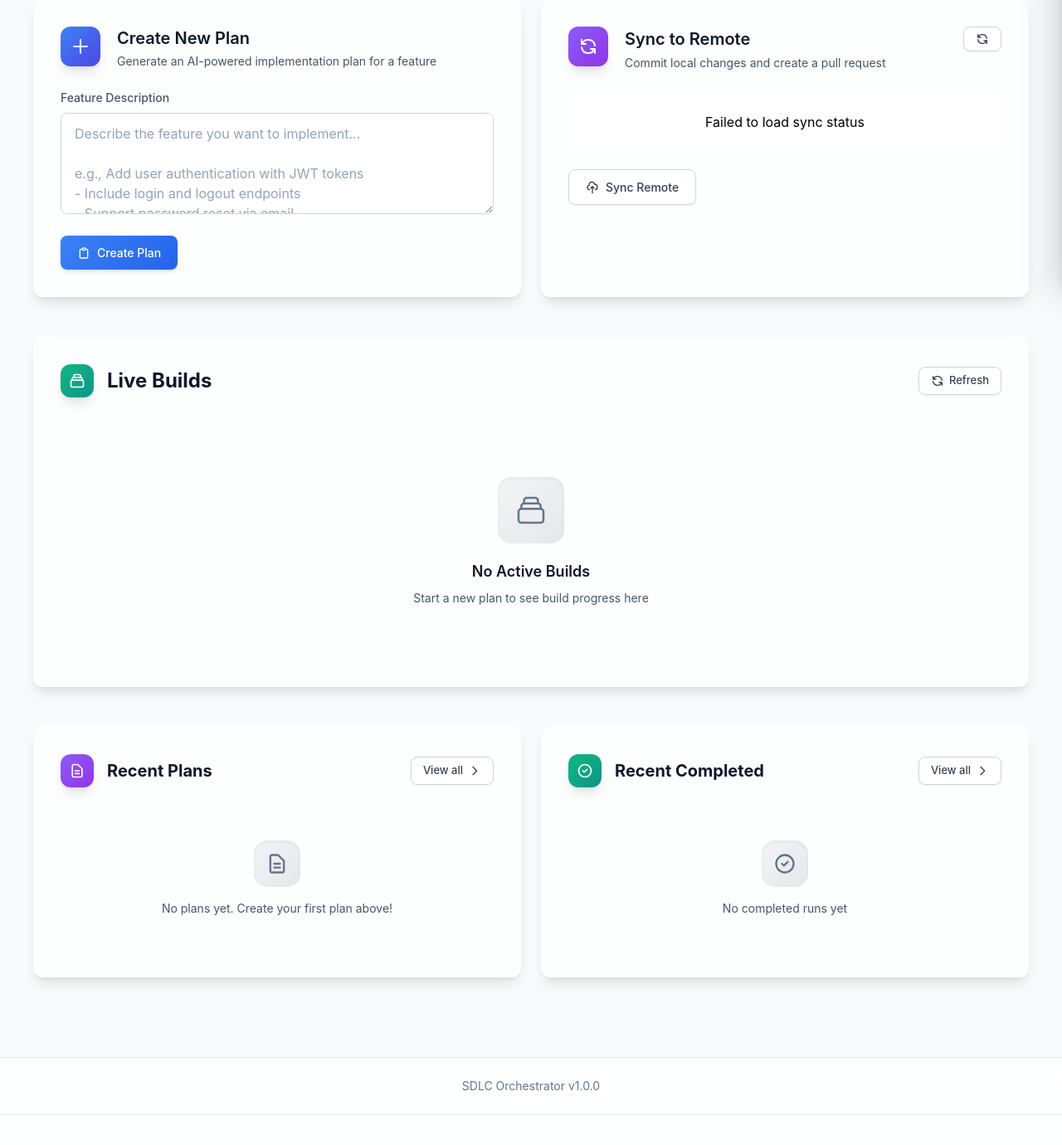
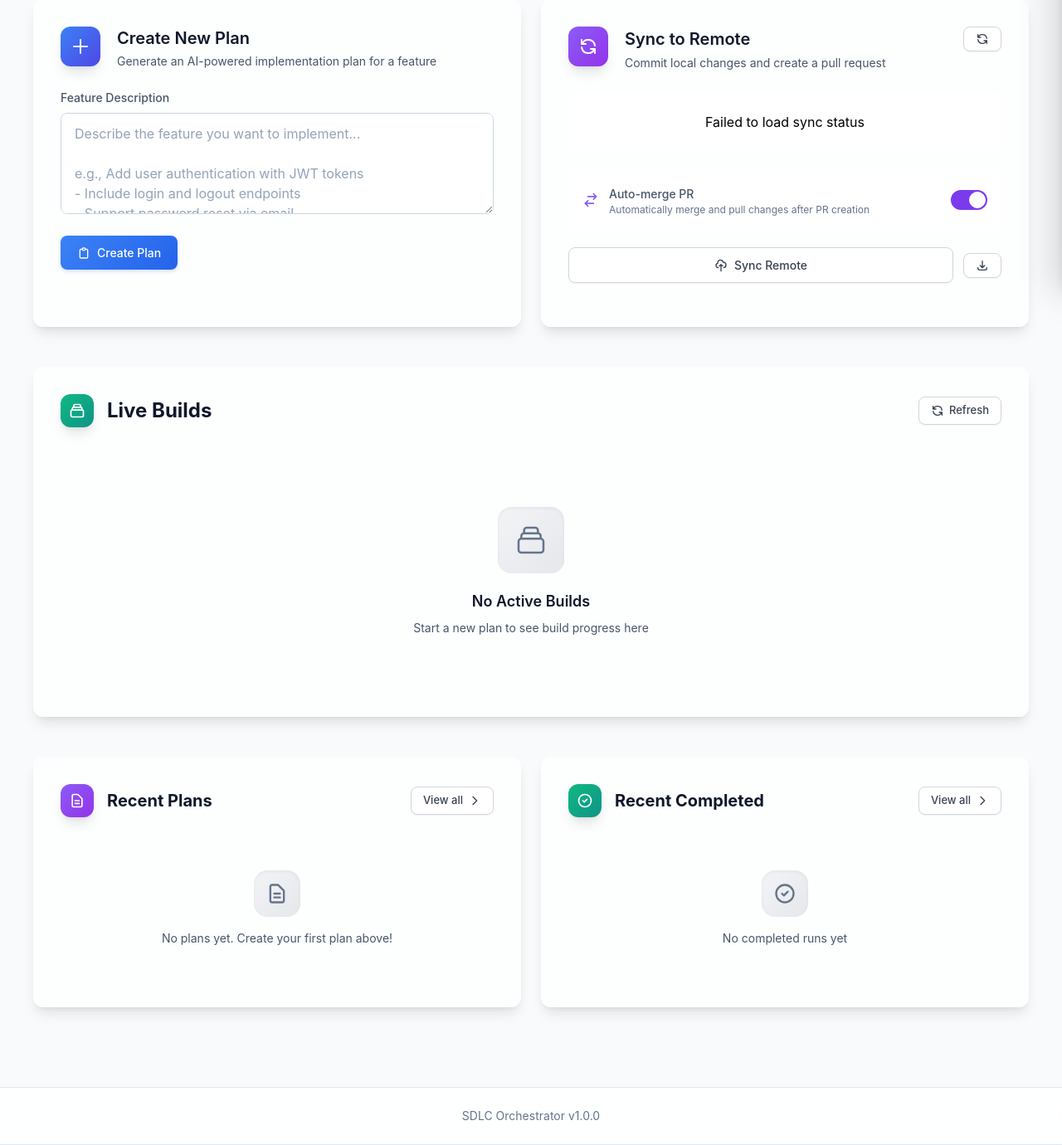
Before and after one commit to shreemWakecap/agentic-orchestrator, a Python web app: template .orchestrator/portal/templates/dashboard.html in a window 1280 px wide. Shown: the part 448-1828 px from the top of the page at 83% size. Before the commit the page ends 1792 px from the top, so only its background shows below. Run offline with Jinja, Linux system fonts and the light colour scheme; the template is opened without the code that fills it, so the values that code supplies are empty; some libraries are stand-ins or nearby versions.

Commit message:
feat(portal): add branch and PR management dashboard features
- Add API endpoints for listing/deleting local sync branches
- Add API endpoints for listing open PRs and merging via GitHub CLI
- Add pull-latest endpoint to fetch and pull current branch from origin
- Add dashboard UI for viewing/managing branches and PRs
- Add auto-merge toggle option for sync-remote workflow
- Include branch cleanup and PR merge actions in dashboard interface

```diff
--- a/.orchestrator/portal/static/js/dashboard.js
+++ b/.orchestrator/portal/static/js/dashboard.js
@@ -64,10 +64,15 @@
         button.disabled = true;
         button.textContent = 'Syncing...';
 
+        // Get auto-merge setting
+        const autoMergeCheckbox = document.getElementById('sync-auto-merge');
+        const autoMerge = autoMergeCheckbox ? autoMergeCheckbox.checked : true;
+
         try {
             const response = await fetch('/api/workflows/sync-remote', {
                 method: 'POST',
-                headers: { 'Content-Type': 'application/json' }
+                headers: { 'Content-Type': 'application/json' },
+                body: JSON.stringify({ auto_merge: autoMerge })
             });
 
             if (!response.ok) {
@@ -100,6 +105,173 @@
                 }, 500);
             });
         });
+    }
+
+    // Setup pull latest button
+    const pullLatestBtn = document.getElementById('pull-latest-btn');
+    if (pullLatestBtn) {
+        pullLatestBtn.addEventListener('click', async function() {
+            pullLatestBtn.disabled = true;
+            const icon = pullLatestBtn.querySelector('svg');
+            if (icon) icon.classList.add('animate-bounce');
+
+            try {
+                const response = await fetch('/api/workflows/pull-latest', {
+                    method: 'POST',
+                    headers: { 'Content-Type': 'application/json' }
+                });
+
+                const data = await response.json();
+                if (data.success) {
+                    // Refresh sync status after pull
+                    fetchSyncStatus();
+                    fetchBranchesAndPRs();
+                } else {
+                    alert('Pull failed: ' + (data.error || 'Unknown error'));
+                }
+            } catch (error) {
+                console.error('Error pulling latest:', error);
+                alert('Failed to pull latest: ' + error.message);
+            } finally {
+                pullLatestBtn.disabled = false;
+                if (icon) icon.classList.remove('animate-bounce');
+            }
+        });
+    }
+
+    // Initial fetch of branches and PRs
+    fetchBranchesAndPRs();
+}
+
+/**
+ * Fetch and display local sync branches and open PRs
+ */
+async function fetchBranchesAndPRs() {
+    // Fetch branches
+    try {
+        const branchResponse = await fetch('/api/workflows/branches');
+        const branchData = await branchResponse.json();
+        updateBranchList(branchData.branches || []);
+    } catch (error) {
+        console.error('Error fetching branches:', error);
+    }
+
+    // Fetch PRs
+    try {
+        const prResponse = await fetch('/api/workflows/prs');
+        const prData = await prResponse.json();
+        updatePRList(prData.prs || []);
+    } catch (error) {
+        console.error('Error fetching PRs:', error);
+    }
+}
+
+function updateBranchList(branches) {
+    const container = document.getElementById('sync-local-branches');
+    const listEl = document.getElementById('sync-branch-list');
+    const countEl = document.getElementById('sync-branch-count');
+
+    if (!container || !listEl) return;
+
+    if (branches.length === 0) {
+        container.classList.add('hidden');
+        return;
+    }
+
+    container.classList.remove('hidden');
+    if (countEl) countEl.textContent = branches.length;
+
+    var html = '';
+    branches.forEach(function(branch) {
+        html += '<li class="px-4 py-3 flex items-center justify-between hover:bg-tertiary/30 dark:hover:bg-tertiary/30">';
+        html += '<div class="min-w-0 flex-1">';
+        html += '<div class="text-sm font-mono text-primary dark:text-primary truncate">' + escapeHtml(branch.name) + '</div>';
+        html += '<div class="text-xs text-tertiary dark:text-tertiary truncate">' + escapeHtml(branch.message || '') + '</div>';
+        html += '</div>';
+        html += '<button type="button" class="ml-3 btn btn-xs text-red-600 hover:bg-red-100 dark:hover:bg-red-900/20" onclick="deleteBranch(\'' + escapeHtml(branch.name) + '\')" title="Delete branch">';
+        html += '<svg class="h-4 w-4" fill="none" stroke="currentColor" viewBox="0 0 24 24"><path stroke-linecap="round" stroke-linejoin="round" stroke-width="2" d="M19 7l-.867 12.142A2 2 0 0116.138 21H7.862a2 2 0 01-1.995-1.858L5 7m5 4v6m4-6v6m1-10V4a1 1 0 00-1-1h-4a1 1 0 00-1 1v3M4 7h16"></path></svg>';
+        html += '</button>';
+        html += '</li>';
+    });
+    listEl.innerHTML = html;
+}
+
+function updatePRList(prs) {
+    const container = document.getElementById('sync-open-prs');
+    const listEl = document.getElementById('sync-pr-list');
+    const countEl = document.getElementById('sync-pr-count');
+
+    if (!container || !listEl) return;
+
+    if (prs.length === 0) {
+        container.classList.add('hidden');
+        return;
+    }
+
+    container.classList.remove('hidden');
+    if (countEl) countEl.textContent = prs.length;
+
+    var html = '';
+    prs.forEach(function(pr) {
+        html += '<li class="px-4 py-3 flex items-center justify-between hover:bg-tertiary/30 dark:hover:bg-tertiary/30">';
+        html += '<div class="min-w-0 flex-1">';
+        html += '<a href="' + escapeHtml(pr.url) + '" target="_blank" class="text-sm font-medium text-blue-600 hover:text-blue-800 dark:text-blue-400 dark:hover:text-blue-300">';
+        html += '#' + pr.number + ' ' + escapeHtml(pr.title);
+        html += '</a>';
+        html += '<div class="text-xs text-tertiary dark:text-tertiary">' + escapeHtml(pr.head_branch) + ' → ' + escapeHtml(pr.base_branch) + '</div>';
+        html += '</div>';
+        html += '<button type="button" class="ml-3 btn btn-xs btn-primary" onclick="mergePR(' + pr.number + ')" title="Merge PR">';
+        html += '<svg class="h-4 w-4 mr-1" fill="none" stroke="currentColor" viewBox="0 0 24 24"><path stroke-linecap="round" stroke-linejoin="round" stroke-width="2" d="M8 7h12m0 0l-4-4m4 4l-4 4m0 6H4m0 0l4 4m-4-4l4-4"></path></svg>';
+        html += 'Merge';
+        html += '</button>';
+        html += '</li>';
+    });
+    listEl.innerHTML = html;
+}
+
+async function deleteBranch(branchName) {
+    if (!confirm('Delete branch "' + branchName + '"? This cannot be undone.')) {
+        return;
+    }
+
+    try {
+        const response = await fetch('/api/workflows/branches/' + encodeURIComponent(branchName), {
+            method: 'DELETE'
+        });
+        const data = await response.json();
+        if (data.success) {
+            fetchBranchesAndPRs();
+        } else {
+            alert('Failed to delete branch: ' + (data.error || 'Unknown error'));
+        }
+    } catch (error) {
+        console.error('Error deleting branch:', error);
+        alert('Failed to delete branch: ' + error.message);
+    }
+}
+
+async function mergePR(prNumber) {
+    if (!confirm('Merge PR #' + prNumber + '? This will merge and delete the remote branch.')) {
+        return;
+    }
+
+    try {
+        const response = await fetch('/api/workflows/prs/' + prNumber + '/merge', {
+            method: 'POST',
+            headers: { 'Content-Type': 'application/json' }
+        });
+        const data = await response.json();
+        if (data.success) {
+            // Pull latest after merge
+            await fetch('/api/workflows/pull-latest', { method: 'POST' });
+            fetchBranchesAndPRs();
+            fetchSyncStatus();
+        } else {
+            alert('Failed to merge PR: ' + (data.error || 'Unknown error'));
+        }
+    } catch (error) {
+        console.error('Error merging PR:', error);
+        alert('Failed to merge PR: ' + error.message);
     }
 }
 
--- a/.orchestrator/portal/templates/dashboard.html
+++ b/.orchestrator/portal/templates/dashboard.html
@@ -210,12 +210,71 @@
                 <p class="text-xs text-tertiary dark:text-tertiary mt-1">No pending changes to push to remote</p>
             </div>
 
-            <button type="button" id="sync-remote-btn" class="btn btn-secondary btn-modern group">
-                <svg class="h-4 w-4 mr-2 group-hover:-translate-y-0.5 transition-transform" fill="none" stroke="currentColor" viewBox="0 0 24 24">
-                    <path stroke-linecap="round" stroke-linejoin="round" stroke-width="2" d="M7 16a4 4 0 01-.88-7.903A5 5 0 1115.9 6L16 6a5 5 0 011 9.9M15 13l-3-3m0 0l-3 3m3-3v12"></path>
-                </svg>
-                Sync Remote
-            </button>
+            <!-- Auto-merge Option -->
+            <div class="glass rounded-xl p-4 mb-5">
+                <label class="flex items-center justify-between cursor-pointer">
+                    <div class="flex items-center">
+                        <svg class="h-5 w-5 mr-3 text-violet-500" fill="none" stroke="currentColor" viewBox="0 0 24 24">
+                            <path stroke-linecap="round" stroke-linejoin="round" stroke-width="2" d="M8 7h12m0 0l-4-4m4 4l-4 4m0 6H4m0 0l4 4m-4-4l4-4"></path>
+                        </svg>
+                        <div>
+                            <span class="text-sm font-medium text-secondary dark:text-secondary">Auto-merge PR</span>
+                            <p class="text-xs text-tertiary dark:text-tertiary">Automatically merge and pull changes after PR creation</p>
+                        </div>
+                    </div>
+                    <div class="relative">
+                        <input type="checkbox" id="sync-auto-merge" class="sr-only peer" checked>
+                        <div class="w-11 h-6 bg-gray-200 peer-focus:outline-none peer-focus:ring-4 peer-focus:ring-violet-300 dark:peer-focus:ring-violet-800 rounded-full peer dark:bg-gray-700 peer-checked:after:translate-x-full peer-checked:after:border-white after:content-[''] after:absolute after:top-[2px] after:left-[2px] after:bg-white after:border-gray-300 after:border after:rounded-full after:h-5 after:w-5 after:transition-all dark:border-gray-600 peer-checked:bg-violet-600"></div>
+                    </div>
+                </label>
+            </div>
+
+            <!-- Sync Actions -->
+            <div class="flex items-center gap-3 mb-5">
+                <button type="button" id="sync-remote-btn" class="btn btn-secondary btn-modern group flex-1">
+                    <svg class="h-4 w-4 mr-2 group-hover:-translate-y-0.5 transition-transform" fill="none" stroke="currentColor" viewBox="0 0 24 24">
+                        <path stroke-linecap="round" stroke-linejoin="round" stroke-width="2" d="M7 16a4 4 0 01-.88-7.903A5 5 0 1115.9 6L16 6a5 5 0 011 9.9M15 13l-3-3m0 0l-3 3m3-3v12"></path>
+                    </svg>
+                    Sync Remote
+                </button>
+                <button type="button" id="pull-latest-btn" class="btn btn-sm btn-secondary btn-modern group" title="Pull latest from remote">
+                    <svg class="h-4 w-4 group-hover:translate-y-0.5 transition-transform" fill="none" stroke="currentColor" viewBox="0 0 24 24">
+                        <path stroke-linecap="round" stroke-linejoin="round" stroke-width="2" d="M4 16v1a3 3 0 003 3h10a3 3 0 003-3v-1m-4-4l-4 4m0 0l-4-4m4 4V4"></path>
+                    </svg>
+                </button>
+            </div>
+
+            <!-- Open PRs Section (hidden initially) -->
+            <div id="sync-open-prs" class="hidden glass rounded-xl mb-5 overflow-hidden">
+                <div class="px-4 py-3 border-b border-primary/10 dark:border-primary/10 flex items-center justify-between">
+                    <div class="flex items-center text-sm font-medium text-secondary dark:text-secondary">
+                        <svg class="h-4 w-4 mr-2 text-amber-500" fill="none" stroke="currentColor" viewBox="0 0 24 24">
+                            <path stroke-linecap="round" stroke-linejoin="round" stroke-width="2" d="M8.684 13.342C8.886 12.938 9 12.482 9 12c0-.482-.114-.938-.316-1.342m0 2.684a3 3 0 110-2.684m0 2.684l6.632 3.316m-6.632-6l6.632-3.316m0 0a3 3 0 105.367-2.684 3 3 0 00-5.367 2.684zm0 9.316a3 3 0 105.368 2.684 3 3 0 00-5.368-2.684z"></path>
+                        </svg>
+                        Open Pull Requests
+                    </div>
+                    <span id="sync-pr-count" class="text-xs font-bold text-amber-600 dark:text-amber-400">0</span>
+                </div>
+                <ul id="sync-pr-list" class="divide-y divide-primary/5 dark:divide-primary/5 max-h-40 overflow-y-auto">
+                    <!-- PRs populated by JS -->
+                </ul>
+            </div>
+
+            <!-- Local Sync Branches Section (hidden initially) -->
+            <div id="sync-local-branches" class="hidden glass rounded-xl overflow-hidden">
+                <div class="px-4 py-3 border-b border-primary/10 dark:border-primary/10 flex items-center justify-between">
+                    <div class="flex items-center text-sm font-medium text-secondary dark:text-secondary">
+                        <svg class="h-4 w-4 mr-2 text-blue-500" fill="none" stroke="currentColor" viewBox="0 0 24 24">
+                            <path stroke-linecap="round" stroke-linejoin="round" stroke-width="2" d="M13 7h8m0 0v8m0-8l-8 8-4-4-6 6"></path>
+                        </svg>
+                        Local Sync Branches
+                    </div>
+                    <span id="sync-branch-count" class="text-xs font-bold text-blue-600 dark:text-blue-400">0</span>
+                </div>
+                <ul id="sync-branch-list" class="divide-y divide-primary/5 dark:divide-primary/5 max-h-40 overflow-y-auto">
+                    <!-- Branches populated by JS -->
+                </ul>
+            </div>
         </div>
     </div>
 
```
Also changed, not shown: .orchestrator/portal/routes/workflows.py (+188 -0 lines).
